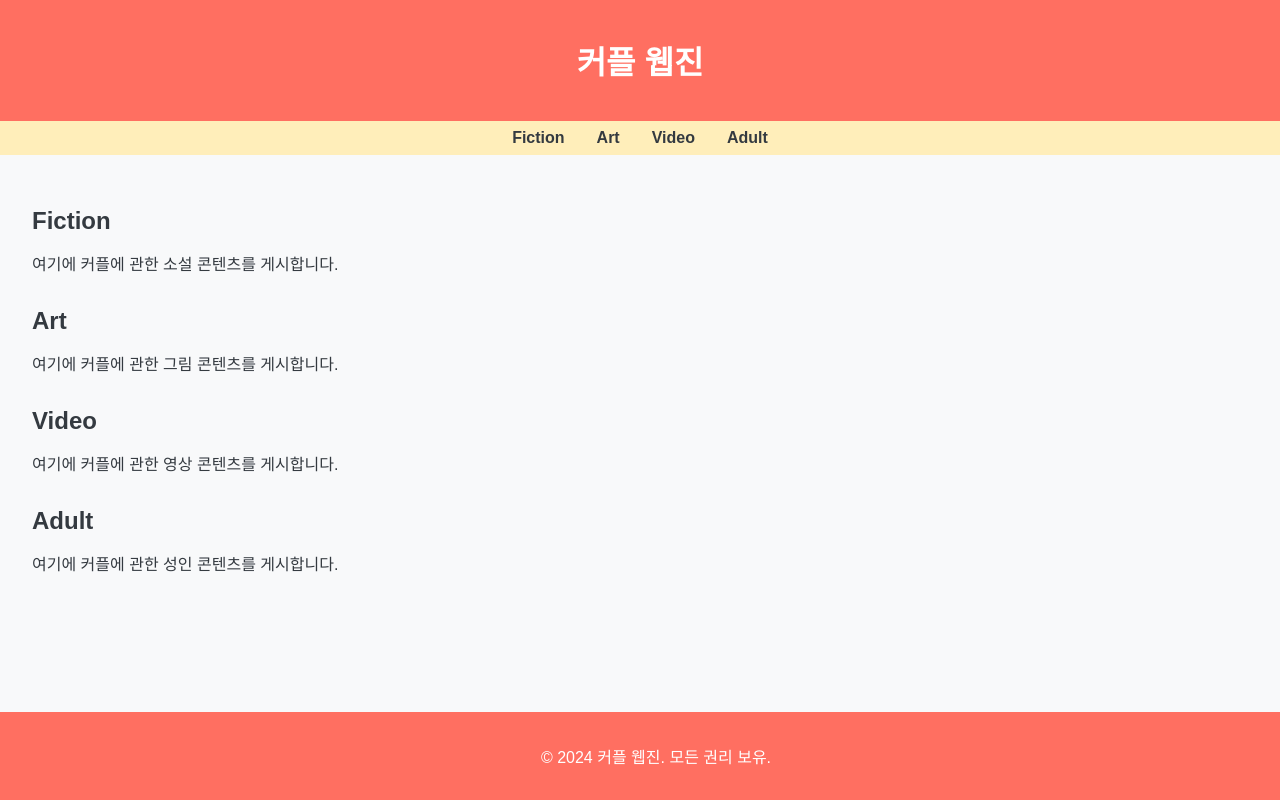
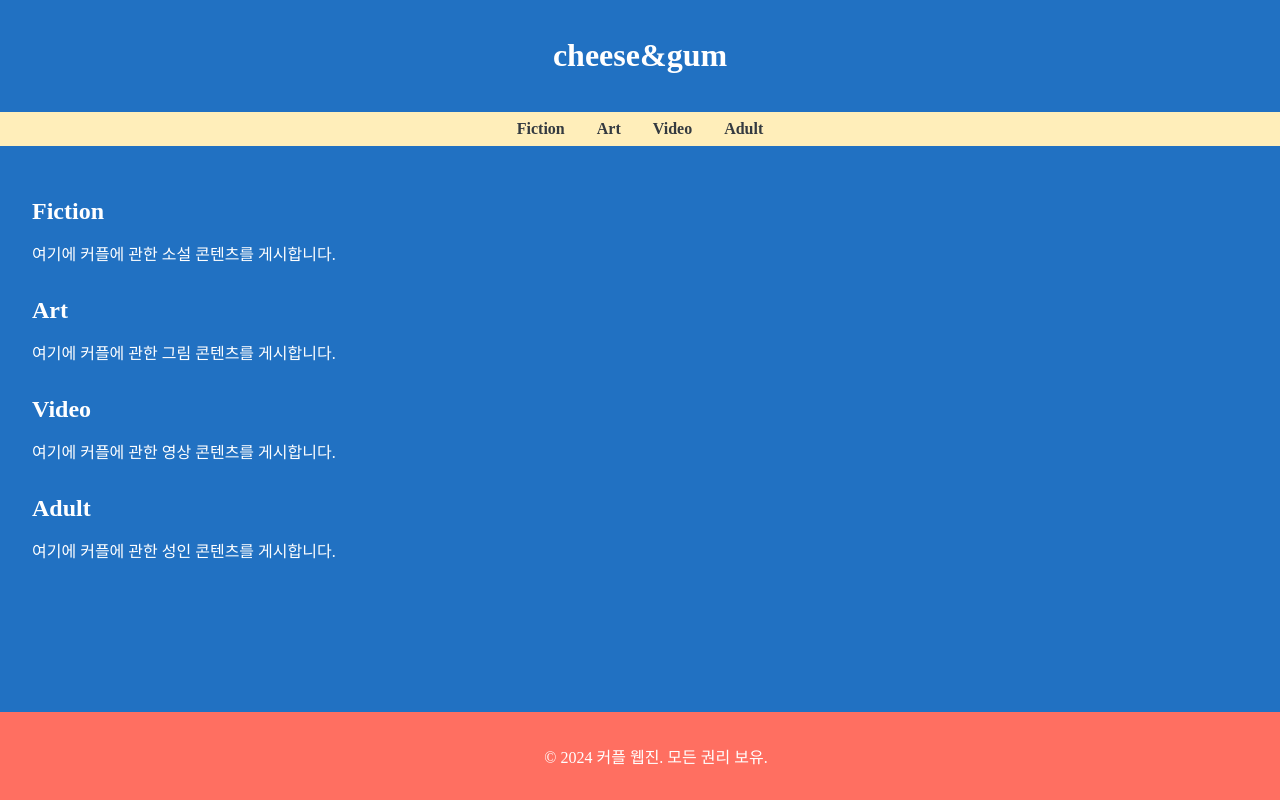
Before and after one commit to shdkdmmm/shdkdmmm.github.io, a plain HTML site: page index.html in a window 1280 px wide. Drawn offline with Linux system fonts and the light colour scheme.

Commit message:
Update index.html

```diff
--- a/index.html
+++ b/index.html
@@ -3,17 +3,17 @@
 <head>
     <meta charset="UTF-8">
     <meta name="viewport" content="width=device-width, initial-scale=1.0">
-    <title>커플 웹진</title>
+    <title>cheese&gum</title>
     <style>
         body {
-            font-family: 'Arial', sans-serif;
-            background-color: #f8f9fa;
-            color: #343a40;
+            font-family: 'Times New Roman', sans-serif;
+            background-color: #2171c2;
+            color: #ffffff;
             margin: 0;
             padding: 0;
         }
         header {
-            background-color: #ff6f61;
+            background-color: #2171c2;
             color: white;
             text-align: center;
             padding: 1rem;
@@ -53,7 +53,7 @@
 </head>
 <body>
     <header>
-        <h1>커플 웹진</h1>
+        <h1>cheese&gum</h1>
     </header>
     <nav>
         <a href="#fiction">Fiction</a>
```
